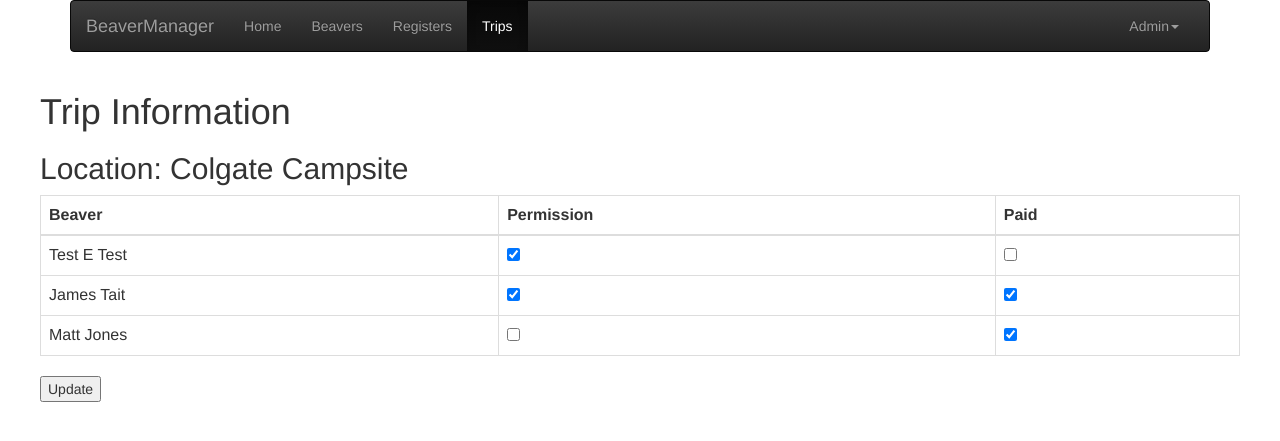
After one commit to sedders123/Beaver-Manager, a Flask app: page /trips/1 in a window 1280 px wide. The commit adds this page. Shown: the top 441 px of the page. Run offline with Flask 2, Linux system fonts and the light colour scheme; data comes from the database, SQL or seed files in the repository; both versions use the stored data as it was after the commit; some libraries are stand-ins or nearby versions.

Commit message:
Added views to display trips and information about them

```diff
--- a/app/models.py
+++ b/app/models.py
@@ -242,7 +242,7 @@ class Trip(db.Model):
     __tablename__ = "trip"
     id = db.Column(db.Integer, primary_key=True)
     location = db.Column(db.String(128))
-    cost = db.Column(db.Numeric(7, 2))  # Maximum value of 99999.99
+    cost = db.Column(db.String(7))  # SQlite does not natively support decimals
     date = db.Column(db.DateTime)
     overnight = db.Column(db.Boolean)
     number_of_nights = db.Column(db.Integer)
--- a/app/static/css/beavermanager.css
+++ b/app/static/css/beavermanager.css
@@ -6,7 +6,7 @@
   overflow-y: auto;
 }
 .scrollable {
-    height: 20%;
+    max-height: 20%;
     overflow-y: auto;
 }
 .carousel-control.left{
--- a/app/templates/navbar.html
+++ b/app/templates/navbar.html
@@ -15,6 +15,7 @@
         {{ nav_link('index', 'Home') }}
         {{ nav_link('beavers', 'Beavers') }}
         {{ nav_link('registers', 'Registers')}}
+        {{ nav_link('trips', 'Trips')}}
       </ul>
       <ul class="nav navbar-nav navbar-right">
         <li class="dropdown">
--- /dev/null
+++ b/app/templates/trip.html
@@ -0,0 +1,45 @@
+{% extends "base.html" %}
+{% import '_forms.html' as forms %}
+
+{% block content %}
+  <div class="row">
+    <h1>Trip Information</h1>
+    <h2> Location: {{ trip.location }}</h2>
+    {% if trip.overnight %}
+    <h2> Number of Nights: {{ trip.number_of_nights }}</h2>
+    {% endif %}
+  </div>
+  <div class="row">
+    <div class="scrollable" style="max-height:40%">
+    <form method="post" name="trip">
+      <table class="table table-bordered table-hover table-responsive">
+        <thead>
+          <tr>
+            <th>Beaver</th>
+            <th>Permission</th>
+            <th>Paid</th>
+          </tr>
+        </thead>
+        <tbody>
+            {% for beaver_trip in beaver_trips %}
+              <tr>
+                <td>{{ beaver_trip.beaver.first_name }} {{ beaver_trip.beaver.surname }}</td>
+                {% if beaver_trip.beaver.id in permission %}
+                  <td><input type="checkbox" name="permission-{{beaver_trip.beaver.id}}" checked /></td>
+                {% else %}
+                  <td><input type="checkbox" name="permission-{{beaver_trip.beaver.id}}"/></td>
+                {% endif %}
+                {% if beaver_trip.beaver.id in paid %}
+                  <td><input type="checkbox"name="paid-{{beaver_trip.beaver.id}}" checked /></td>
+                {% else %}
+                  <td><input type="checkbox" name="paid-{{beaver_trip.beaver.id}}"/></td>
+                {% endif %}
+              </tr>
+            {% endfor %}
+        </tbody>
+      </table>
+    </div>
+    <input type="submit" name="btn" value="Update">
+    </form>
+  </div>
+{% endblock content %}
--- a/app/views.py
+++ b/app/views.py
@@ -19,12 +19,19 @@ from .logic import *
 
 admin = Admin(app, name='beavermanager', template_mode='bootstrap3')
 
+class ChoiceObj(object):
+    def __init__(self, name, choices):
+        """
+        This is needed so that BaseForm.process will accept the object
+        for the named form, and eventually it will end up in
+        SelectMultipleField.process_data and get assigned to .data
+        """
+        setattr(self, name, choices)
 
 @app.route('/')
 @app.route('/index')
 def index():
     """Displays the homepage"""
-    sort_form = SortForm()
     attendances = Attendance.query.all()
     for attendance in attendances:
         update_criterion(attendance)
@@ -39,7 +46,7 @@ def index():
 def beavers():
     """Queries the database for all beavers then displays a list of them"""
     beavers = Beaver.query.all()
-    sort_form = SortForm()
+    sort_form = BeaverSortForm()
     return render_template("beavers.html", beavers=beavers, form=sort_form)
 
 
@@ -129,14 +136,6 @@ def register(attendance_id):
     beaver_attendances = BeaverAttendance.query.filter_by(attendance_id=attendance_id).all()
     selected = []
 
-    class ChoiceObj(object):
-        def __init__(self, name, choices):
-            """
-              This is needed so that BaseForm.process will accept the object
-              for the named form, and eventually it will end up in
-              SelectMultipleField.process_data and get assigned to .data
-            """
-            setattr(self, name, choices)
 
     for beaver_attendance in beaver_attendances:
         if beaver_attendance.present:
@@ -178,6 +177,84 @@ def register(attendance_id):
                         beaver_attendance.present = False
             db.session.commit()
     return render_template("register.html", beavers=beavers, form=form)
+
+
+@app.route('/trips/')
+def trips():
+    """
+    Displays a list of all trips linking to an indiviual view showing more data
+    """
+    trips = Trip.query.all()
+    return render_template("trips.html", trips=trips)
+
+
+@app.route('/trips/<trip_id>', methods=['GET', 'POST'])
+def trip(trip_id):
+    """
+    Displays information about the trip and allows user to select whether or
+    a bevaer has paid for the trip and has permission for the trip
+
+    Args:
+        trip_id (int): The ID number of the trip record
+    """
+    trip = Trip.query.filter_by(id=trip_id).all()
+    trip = trip[0]
+    beaver_trips = BeaverTrip.query.filter_by(trip_id=trip_id).all()
+    beavers = Beaver.query.all()
+    paid = []
+    permission = []
+
+    for beaver_trip in beaver_trips:
+        if beaver_trip.paid:
+            paid.append(beaver_trip.beaver_id)
+        if beaver_trip.permission:
+            permission.append(beaver_trip.beaver_id)
+
+    if request.method == "POST":
+        permission_beaver_ids = []
+        paid_beaver_ids = []
+        for field in request.form:
+            if field not in["btn"]:
+                split_field = field.split("-")
+                field = split_field[0]
+                beaver_id = split_field[1]
+                beaver_trip = BeaverTrip.query.filter_by(trip_id=trip_id, beaver_id=beaver_id).all()
+                beaver_trip = beaver_trip[0]
+                if field == "permission":
+                    permission_beaver_ids.append(beaver_id)
+                    if beaver_id in permission:
+                        pass  # No action needed
+                    else:
+                        beaver_trip.permission = True
+                elif field == "paid":
+                    paid_beaver_ids.append(beaver_id)
+                    if beaver_id in paid:
+                        pass  # No action needed
+                    else:
+                        beaver_trip.paid = True
+                db.session.commit()
+        app.logger.info("{}:{}".format("Permission", permission_beaver_ids))
+        app.logger.info("{}:{}".format("Paid", paid_beaver_ids))
+
+        for beaver in beavers:
+            if str(beaver.id) not in permission_beaver_ids:
+                beaver_trip = BeaverTrip.query.filter_by(trip_id=trip_id,
+                                                         beaver_id=beaver.id
+                                                         ).all()
+                beaver_trip = beaver_trip[0]
+                beaver_trip.permission = False
+
+            if str(beaver.id) not in paid_beaver_ids:
+                beaver_trip = BeaverTrip.query.filter_by(trip_id=trip_id,
+                                                         beaver_id=beaver.id
+                                                         ).all()
+                beaver_trip = beaver_trip[0]
+                beaver_trip.paid = False
+            db.session.commit()
+        return redirect(url_for('trip', trip_id=trip_id))
+
+    return render_template("trip.html", trip=trip, paid=paid,
+                           permission=permission, beaver_trips=beaver_trips)
 
 
 class BeaverModelView(ModelView):
```
Also changed, not shown: app/forms.py (+10 -2 lines), app/templates/trips.html (added, +25 -0 lines), db_repository/versions/024_migration.py (added, +30 -0 lines), db_repository/versions/025_migration.py (added, +19 -0 lines), app.db.
